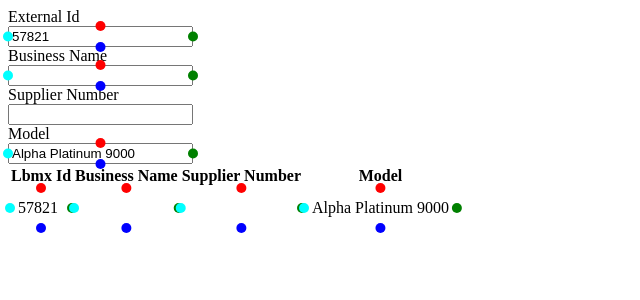
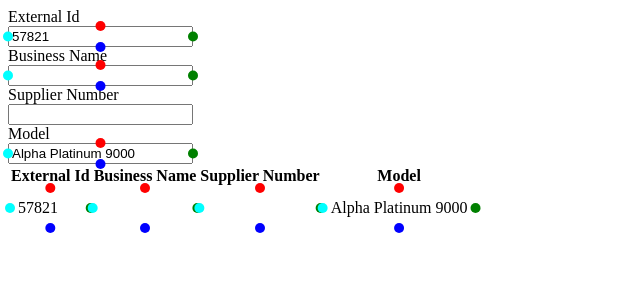
Before and after one commit to datacrush/data-path, a React (Vite) app: page / in a window 1280 px wide. Shown: the top 300 px of the page, without its empty margins (0-640 px from the left). Built offline with nearby package versions, Linux system fonts and the light colour scheme.

Commit message:
fixed label

```diff
--- a/src/App.tsx
+++ b/src/App.tsx
@@ -73,7 +73,7 @@ function App() {
         <table>
           <thead>
             <tr>
-              <th>Lbmx Id</th>
+              <th>External Id</th>
               <th>Business Name</th>
               <th>Supplier Number</th>
               <th>Model</th>
```
